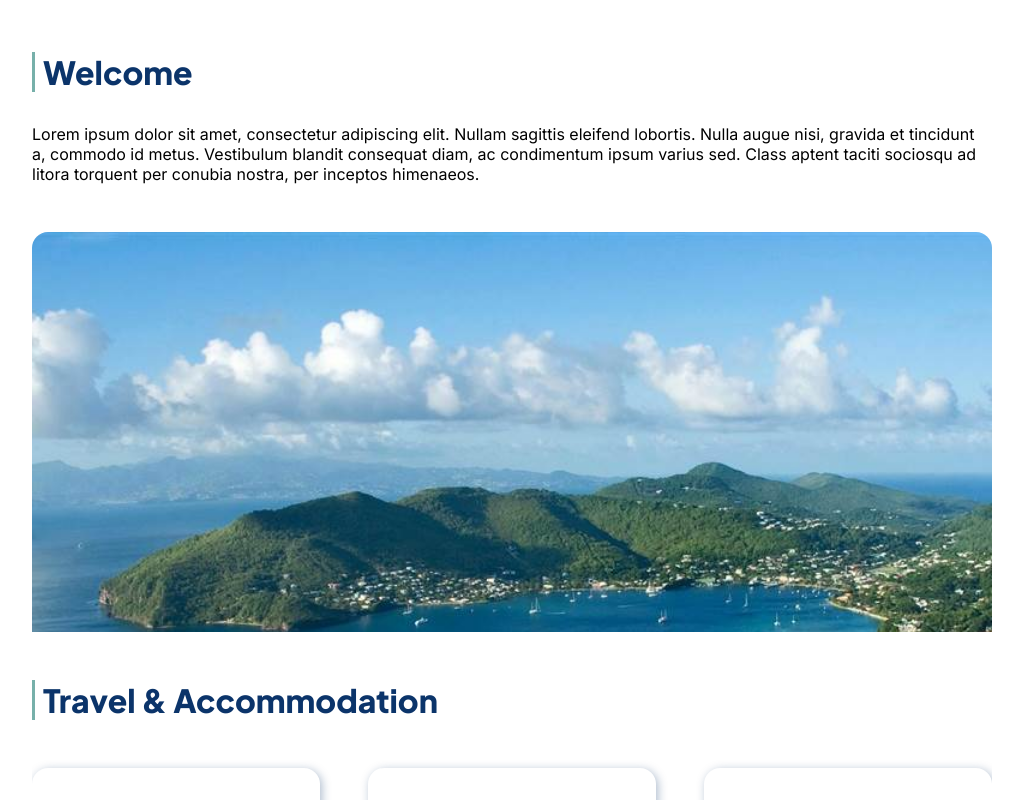
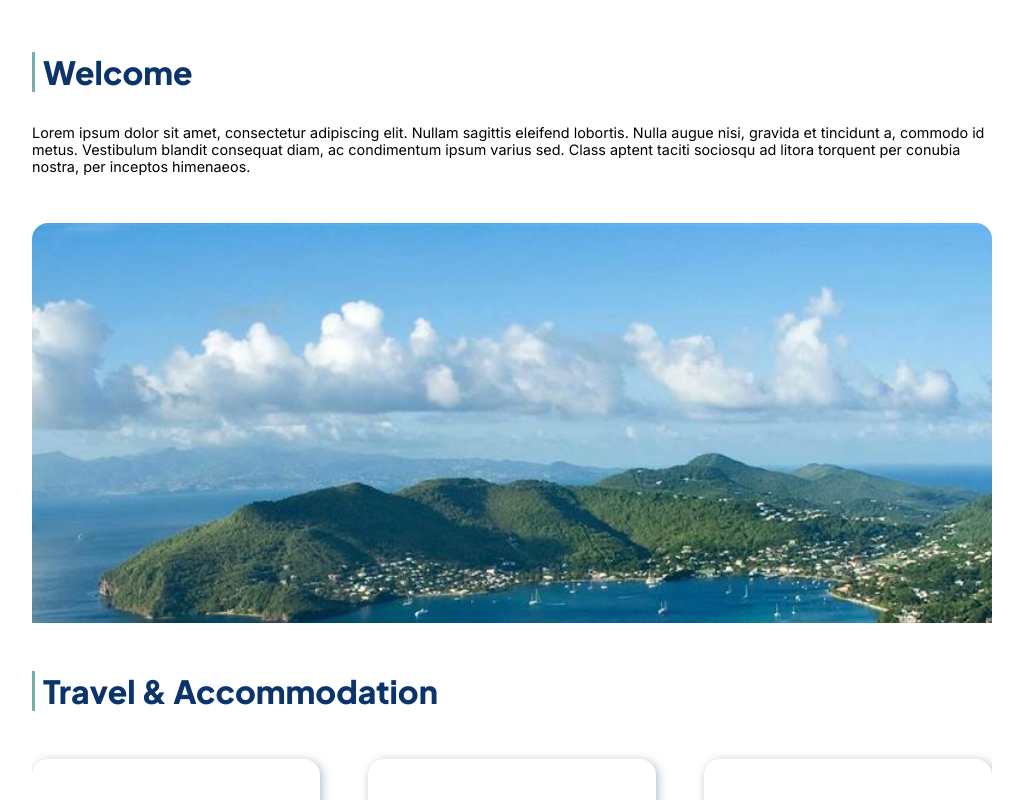
Before and after one commit to Sariah-dotcom/bequia-tourism, a React (Vite) app: page / in a window 1280 px wide. Shown: the part 860-1660 px from the top of the page, without its empty margins (128-1151 px from the left). Built offline with nearby package versions, Linux system fonts and the light colour scheme.

Commit message:
edit paragraph font size

```diff
--- a/src/App.css
+++ b/src/App.css
@@ -18,6 +18,7 @@ h2 {
 
 p {
   font-family: 'Inter', sans-serif;
+  font-size: 0.9rem;
 }
 
 .page-section {
```
